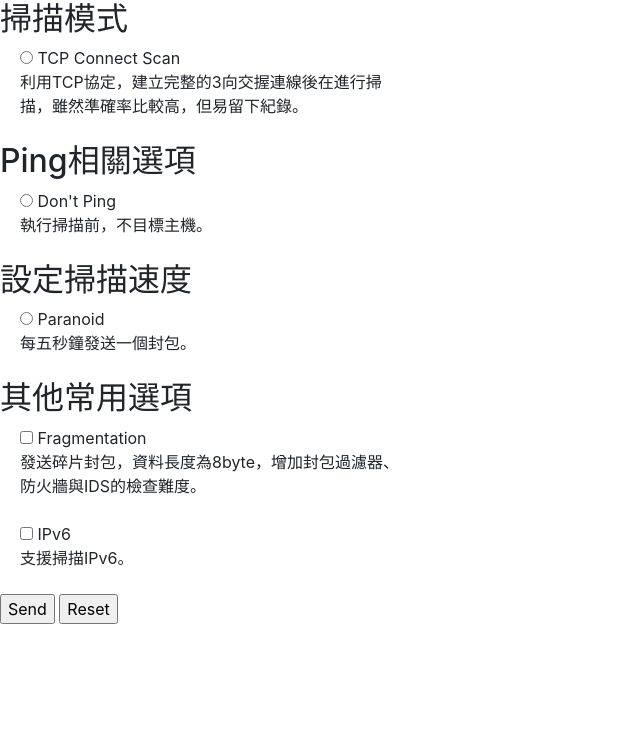
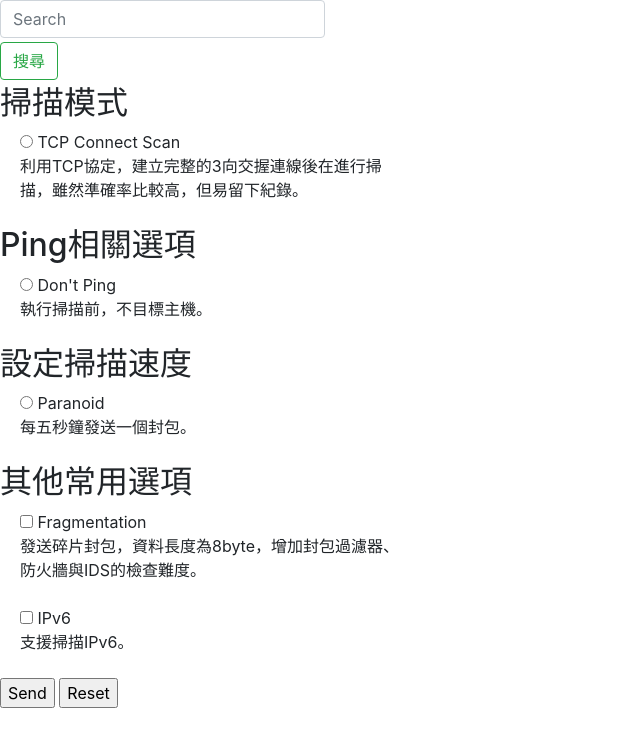
Before and after one commit to astroicers/flask_web, a Flask app: page /nmap in a window 1280 px wide. Shown: the part 56-804 px from the top of the page, without its empty margins (0-640 px from the left). Run offline with Flask 2, Linux system fonts and the light colour scheme; some libraries are stand-ins or nearby versions.

Commit message:
201806281412

```diff
--- a/templates/nmap_gui.html
+++ b/templates/nmap_gui.html
@@ -58,7 +58,8 @@
     </FORM>
 -->
             <form action="add_task" method="POST">
-
+                <input class="form-control mr-sm-1 mb-sm-1" type="search" placeholder="Search" aria-label="Search" name="search_filter" style="width:80%">
+                <button class="btn btn-outline-success my-2 my-sm-0 mb-sm-1" type="submit">搜尋</button>
                 <h2>掃描模式</h2>
                 <!--
                     -sT: (TCP Connect Scan)
@@ -133,7 +134,8 @@
                     </label>
                 </div>
                 {% endfor %}
-                <INPUT type="submit" value="Send"> <INPUT type="reset">
+                <INPUT type="submit" value="Send">
+                <INPUT type="reset">
             </form>
         </div>
         <div class="col-8">
```
Lines whose indentation alone changed are shown as unchanged.
